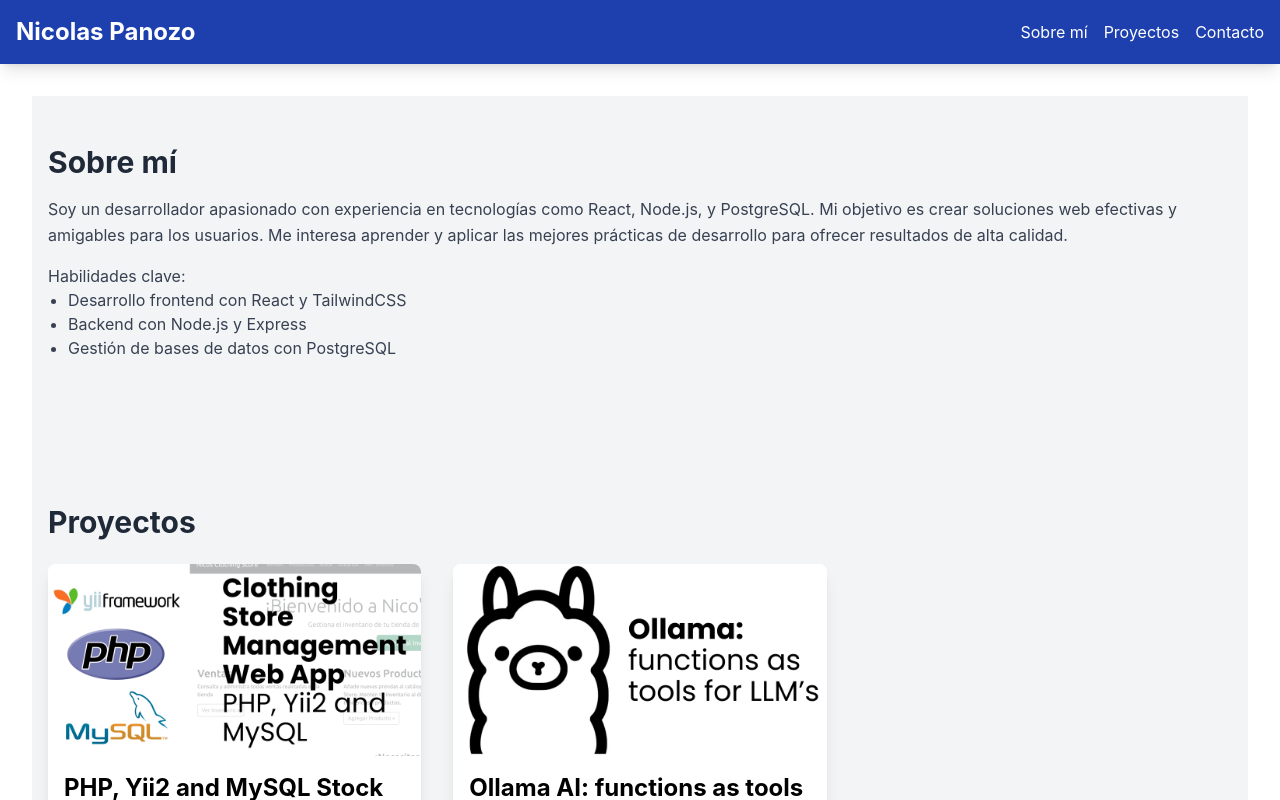
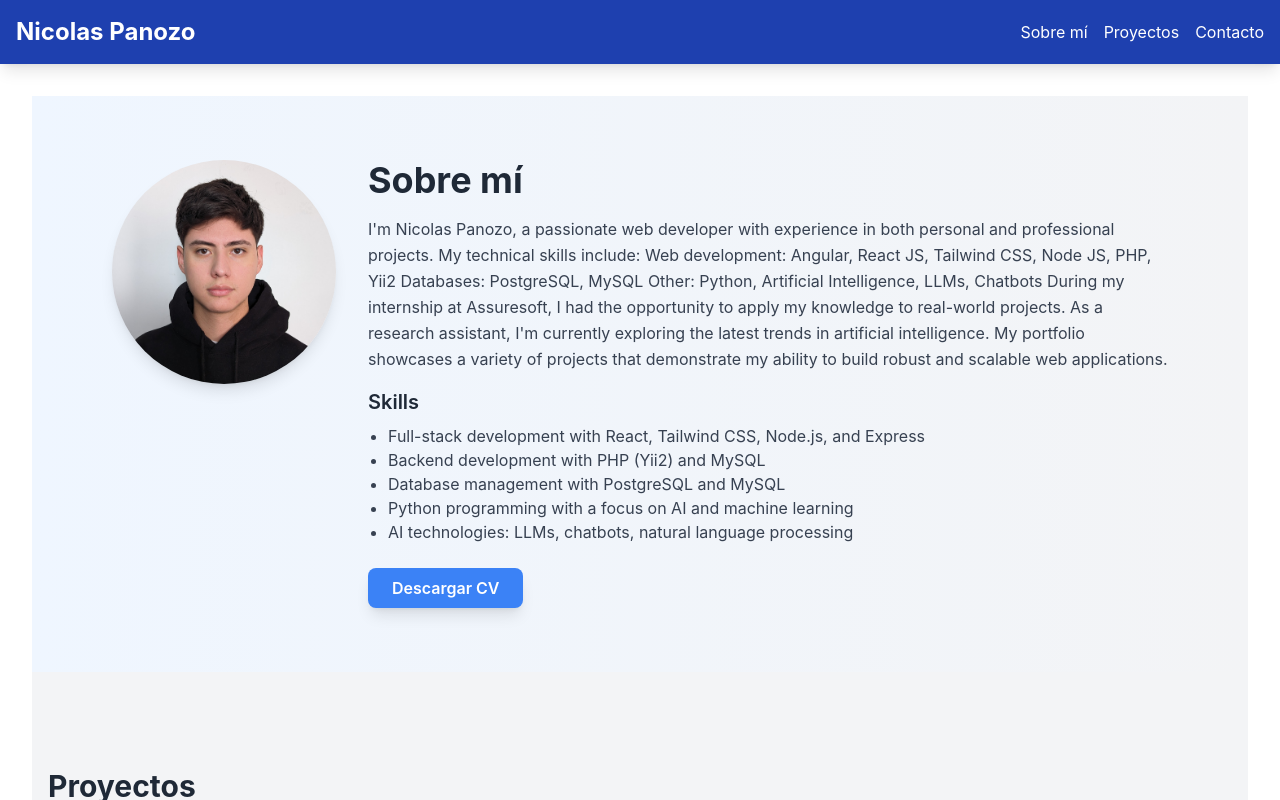
Before and after one commit to nicopanozo/portfolio-react, a React (Create React App) app in the folder frontend/: page / in a window 1280 px wide. Shown: the top 800 px of the page. Built offline with nearby package versions, Linux system fonts and the light colour scheme.

Commit message:
Improved About section with profile picture and updated About information, also CV is now available for download.

```diff
--- a/frontend/src/components/About.jsx
+++ b/frontend/src/components/About.jsx
@@ -1,26 +1,64 @@
-// src/components/About.jsx
 import React from 'react';
+import nico from '../assets/images/nico.jpg';
+import { motion } from 'framer-motion';
 
 const About = () => {
   return (
-    <section id="about" className="bg-gray-100 py-12">
-      <div className="container mx-auto px-4">
-        <h2 className="text-3xl font-bold text-gray-800 mb-4">Sobre mí</h2>
-        <p className="text-gray-700 leading-relaxed">
-          Soy un desarrollador apasionado con experiencia en tecnologías como React, Node.js, y PostgreSQL. Mi objetivo es crear soluciones web efectivas y amigables para los usuarios. Me interesa aprender y aplicar las mejores prácticas de desarrollo para ofrecer resultados de alta calidad.
-        </p>
-        <div className="mt-4">
-          <p className="text-gray-700">
-            Habilidades clave:
-          </p>
-          <ul className="list-disc pl-5 text-gray-700">
-            <li>Desarrollo frontend con React y TailwindCSS</li>
-            <li>Backend con Node.js y Express</li>
-            <li>Gestión de bases de datos con PostgreSQL</li>
-          </ul>
+    <motion.section
+      id="about"
+      className="bg-gradient-to-r from-blue-50 to-gray-100 py-16"
+      initial={{ opacity: 0, x: -50 }}
+      animate={{ opacity: 1, x: 0 }}
+      transition={{ duration: 0.8 }}
+    >
+      <div className="container mx-auto px-6 md:px-12 lg:px-20">
+        <div className="flex flex-col md:flex-row items-center md:items-start gap-8">
+          {/* Columna de Imagen */}
+          <div className="flex-shrink-0 text-center md:text-left">
+            <div className="w-48 h-48 md:w-56 md:h-56 rounded-full overflow-hidden shadow-lg mx-auto md:mx-0">
+              <img
+                src={nico}
+                alt="Nicolas Panozo"
+                className="w-full h-full object-cover"
+              />
+            </div>
+          </div>
+
+          {/* Columna de Texto */}
+          <div>
+            <h2 className="text-4xl font-bold text-gray-800 mb-4">Sobre mí</h2>
+            <p className="text-gray-700 leading-relaxed mb-4">
+            I'm Nicolas Panozo, a passionate web developer with experience in both personal and professional projects. My technical skills include:
+
+            Web development: Angular, React JS, Tailwind CSS, Node JS, PHP, Yii2
+            Databases: PostgreSQL, MySQL
+            Other: Python, Artificial Intelligence, LLMs, Chatbots
+            During my internship at Assuresoft, I had the opportunity to apply my knowledge to real-world projects. As a research assistant, I'm currently exploring the latest trends in artificial intelligence. My portfolio showcases a variety of projects that demonstrate my ability to build robust and scalable web applications.
+            </p>
+
+            <div className="mb-6">
+              <h3 className="text-xl font-semibold text-gray-800 mb-2">Skills</h3>
+              <ul className="list-disc pl-5 text-gray-700">
+                <li>Full-stack development with React, Tailwind CSS, Node.js, and Express</li>
+                <li>Backend development with PHP (Yii2) and MySQL</li>
+                <li>Database management with PostgreSQL and MySQL</li>
+                <li>Python programming with a focus on AI and machine learning</li>
+                <li>AI technologies: LLMs, chatbots, natural language processing</li>
+              </ul>
+            </div>
+
+            {/* Botón Descargar CV */}
+            <a
+              href="/CV-2024-NP.pdf"
+              download="CV-Nicolas-Panozo-2024"
+              className="inline-block bg-blue-500 hover:bg-blue-600 text-white font-semibold py-2 px-6 rounded-lg shadow-lg transition duration-300"
+            >
+              Descargar CV
+            </a>
+          </div>
         </div>
       </div>
-    </section>
+    </motion.section>
   );
 };
 
```
Also changed, not shown: frontend/src/assets/images/nico.jpg (added), 1 other file (tests, documents, lock files or other folders).
